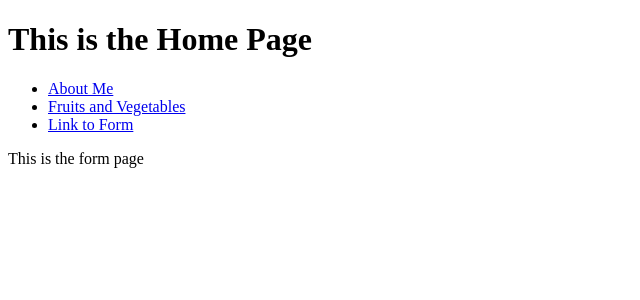
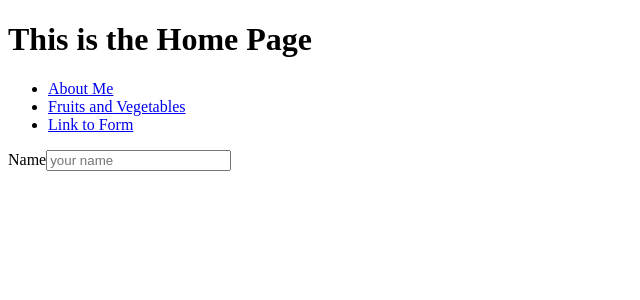
Before and after one commit to austinbhan/react-template, a React app: page /form in a window 1280 px wide. Shown: the top 300 px of the page, without its empty margins (0-640 px from the left). Built offline with nearby package versions, Linux system fonts and the light colour scheme.

Commit message:
Copied FormComponents.jsx

```diff
--- a/src/components/Form/Form.jsx
+++ b/src/components/Form/Form.jsx
@@ -1,7 +1,18 @@
+// Import the Form Components Here
+import {
+  InputControl
+} from '../FormComponents/FormComponents';
+
 export default function Form() {
   return (
     <>
-      <p>This is the form page</p>
+      <form>
+        <InputControl
+          label="Name"
+          name="name"
+          placeholder="your name"
+        />
+      </form>
     </>
   );
 }
--- /dev/null
+++ b/src/components/FormComponents/FormComponents.jsx
@@ -0,0 +1,62 @@
+// Render the Form Components Here
+
+import classnames from 'classnames';
+
+function FormControl({ label, children }) {
+  const className = classnames(FormControl);
+  return (
+    <label className={className}>
+      {label}
+      {children}
+    </label>
+  );
+}
+
+export function InputControl({ label, ...rest }) {
+  return (
+    <FormControl label={label}>
+      <input {...rest}/>
+    </FormControl>
+  );
+}
+
+export function TextAreaControl({ label, ...rest }) {
+  return (
+    <FormControl label={label}>
+      <textarea {...rest}/>
+    </FormControl>
+  );
+}
+
+export function SelectControl({
+  label,
+  children,
+  placeholder,
+  ...rest
+}) {
+  return (
+    <FormControl label={label}>
+      <select {...rest}>
+        {placeholder && <option disabled>{placeholder}</option>}
+        {children}
+      </select>
+    </FormControl>
+  );
+}
+
+export function CheckboxControl({  legend, label, ...rest }) {
+  return (
+    <fieldset className={StyleSheet.CheckBoxCOntrol}>
+      <legend className={StyleSheet.LabelText}>{legend}</legend>
+      <label>
+        <input type="checkbox" {...rest}/>
+        {label}
+      </label>
+    </fieldset>
+  );
+}
+
+export function FormButton({ children, ...rest }) {
+  return <button className={StyleSheet.FormButton} {...rest}>{children}
+  </button>;
+}
```
Also changed, not shown: .eslintrc.json.
